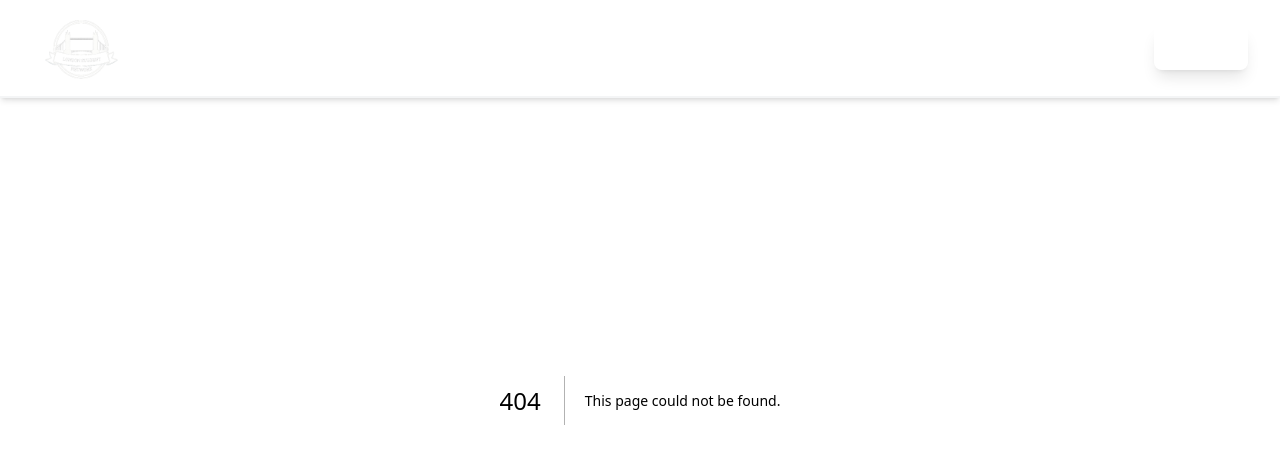
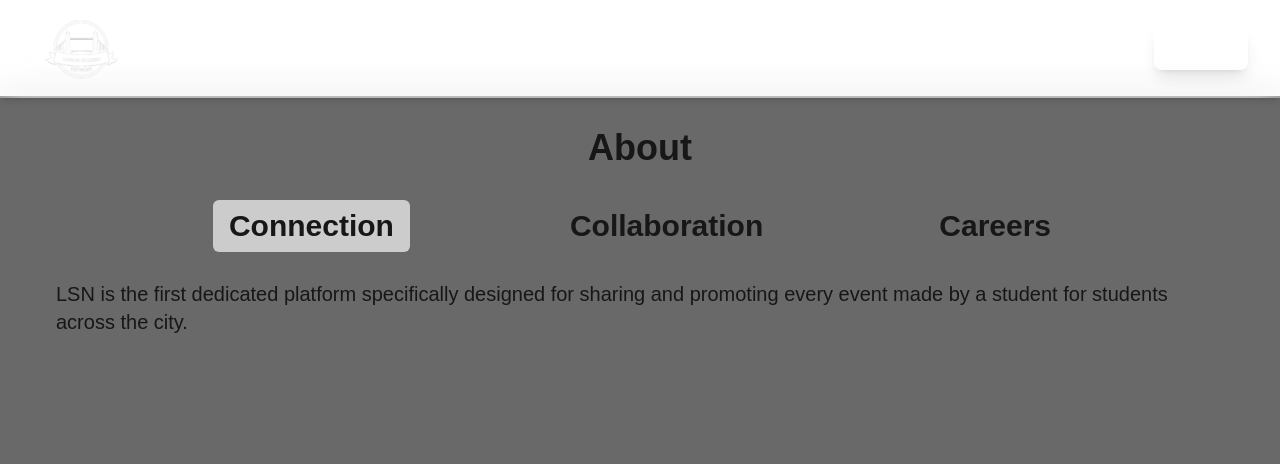
Before and after one commit to HongleiGu/temp, a Next.js app: page /about in a window 1280 px wide. Before the commit this address had no page. Shown: the top 464 px of the page. Built offline with nearby package versions, Linux system fonts and the light colour scheme; a web font is replaced by a local one.

Commit message:
Skeleton About Page

```diff
--- /dev/null
+++ b/app/about/page.tsx
@@ -0,0 +1,60 @@
+"use client";
+import React, { useState } from "react";
+
+export default function AboutPage() {
+    const [activeScreen, setActiveScreen] = useState("connection");
+
+    const renderContent = () => {
+        switch (activeScreen) {
+            case "connection":
+                return <div className="p-4">LSN is the first dedicated platform specifically designed for sharing and promoting every event made by a student for students across the city.</div>;
+            case "collaboration":
+                return <div className="p-4">LSN is a hub to advertise your skills or to offer opportunities to boost experience and success across all societies</div>;
+            case "careers":
+                return <div className="p-4">LSN allows companies to reach people with known preferences, ease the connection and provide resources for improving CV's, interview skills and preparedness</div>;
+            default:
+                return <div className="p-3">LSN is the first dedicated platform specifically designed for sharing and promoting every event made by a student for students across the city.</div>;
+        }
+    };
+
+    return (
+        <main className='relative h-screen mx-auto p-8 mt-24 bg-[#696969]'>
+			<h1 className="text-4xl font-bold mb-8 text-center">About</h1>
+
+			<div className="flex flex-col items-center justify-center">
+            <header className="mb-1">
+                <nav className="flex space-x-1 md:space-x-36">
+                    <button
+                        className={`px-4 py-2 text-3xl font-bold rounded-md ${activeScreen === "connection" && 'bg-neutral-200 bg-opacity-80'
+                            }`}
+                        onClick={() => setActiveScreen("connection")}
+                    >
+                        Connection
+                    </button>
+                    <button
+                        className={`px-4 py-2 text-3xl font-bold rounded-md ${activeScreen === "collaboration" && 'bg-neutral-200 bg-opacity-80'
+                            }`}
+                        onClick={() => setActiveScreen("collaboration")}
+                    >
+                        Collaboration
+                    </button>
+                    <button
+                        className={`px-4 py-2 text-3xl font-bold rounded-md ${activeScreen === "careers" && 'bg-neutral-200 bg-opacity-80'
+                            }`}
+                        onClick={() => setActiveScreen("careers")}
+                    >
+                        Careers
+                    </button>
+                </nav>
+            </header>
+
+            <main className="text-xl p-2 w-full">
+                {renderContent()}
+            </main>
+        </div>
+
+		</main>
+
+
+    );
+}
```
